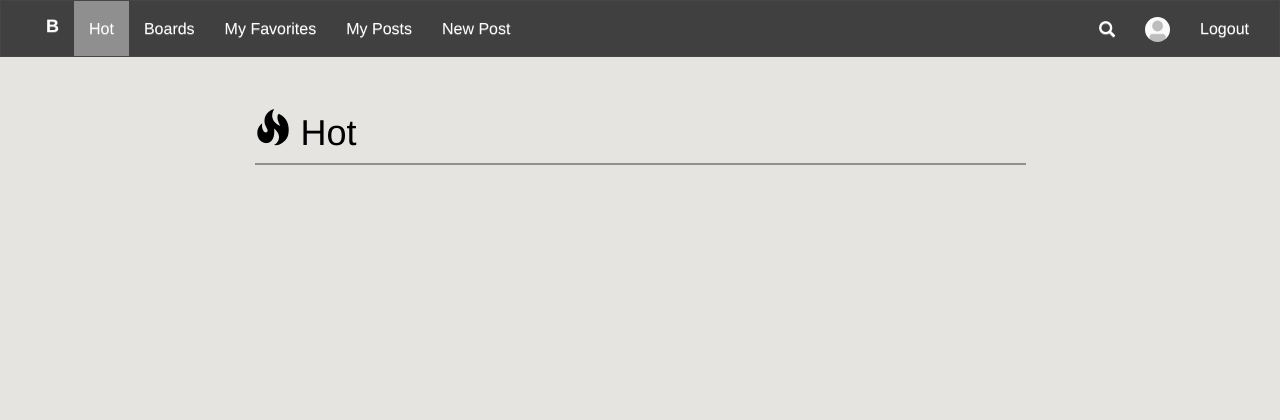
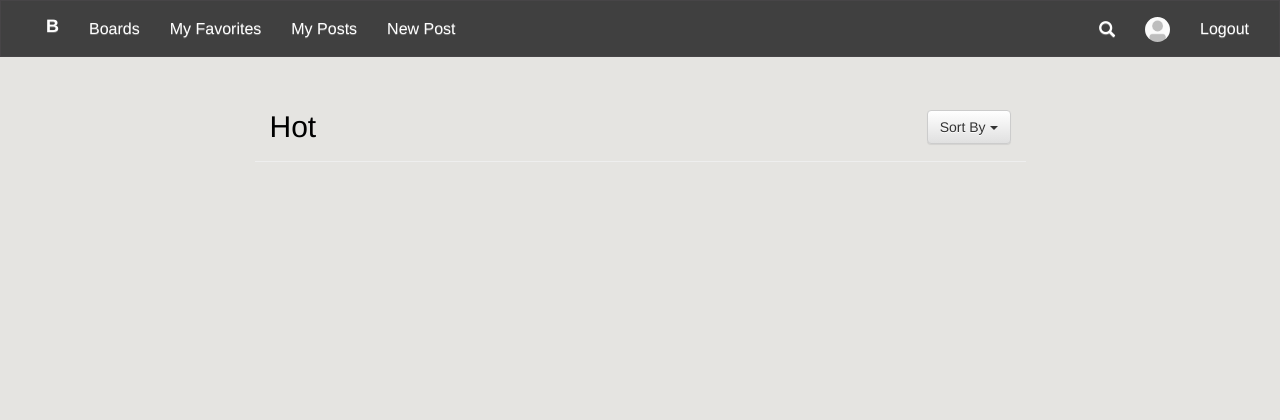
Before and after one commit to SNDjango/server, a Django app: page / in a window 1280 px wide. Shown: the top 420 px of the page. Run offline with Django 3.2, Linux system fonts and the light colour scheme; the visitor is signed in with stand-in values (Sample User, id 1); data that the repository does not hold is empty; some libraries are stand-ins or nearby versions.

Commit message:
implemented sort

```diff
--- a/snd/image_board/models.py
+++ b/snd/image_board/models.py
@@ -12,6 +12,8 @@ class ContentItem(models.Model):
     description = models.CharField(max_length=400, default='no description')
     image = models.ImageField(upload_to='image_board/posts/', default='null')
     uploaded_by = models.ForeignKey(User, default='0')
+    points = models.IntegerField(default=1000)
+    points_weighted = models.IntegerField(default=1000)
 
     def __str__(self):
         return self.title
--- a/snd/image_board/templates/base.html
+++ b/snd/image_board/templates/base.html
@@ -32,7 +32,6 @@
                 <div class="navbar-collapse collapse" id="main-nav">
                     {% if user.is_authenticated %}
                     <ul class="nav navbar-nav ml-auto">
-                        <li class="{% block hot_active %}{% endblock %}"><a href="{% url 'index' %}" class="nav-link">Hot</a></li>
                         <li class="{% block boards_active %}{% endblock %}"><a href="{% url 'boards' %}" class="nav-link">Boards</a></li>
                         <li class="{% block favorites_active %}{% endblock %}"><a href="{% url 'view_my_favorites' %}" class="nav-link">My Favorites</a></li>
                         <li class="{% block posts_active %}{% endblock %}"><a href="{% url 'view_my_posts' %}" class="nav-link">My Posts</a></li>
--- a/snd/image_board/templates/index.html
+++ b/snd/image_board/templates/index.html
@@ -17,12 +17,28 @@
     {% if user.is_authenticated %}
         <div class="content-cont">
             <div class="row">
-                <div class="col">
-                    <h1>
-                        <span class="glyphicon glyphicon-fire" aria-hidden="true"></span>
-                        Hot
-                    </h1>
-                    <hr class="line"/>
+                <div class="col-md-6">
+                    <h2>
+                        {{ sort }}
+                    </h2>
+                </div>
+                <div class="col-md-6">
+                    <div class="dropdown pull-right">
+                        <button class="btn btn-default dropdown-toggle" type="button" id="SortBy" data-toggle="dropdown" aria-haspopup="true" aria-expanded="true">
+                            Sort By
+                            <span class="caret"></span>
+                        </button>
+                        <ul class="dropdown-menu" aria-labelledby="SortBy">
+                            <li><a href="{% url 'index' 'Hot' %}">Hot</a></li>
+                            <li><a href="{% url 'index' 'Top' %}">Top</a></li>
+                            <li><a href="{% url 'index' 'New' %}">New</a></li>
+                        </ul>
+                    </div>
+                </div>
+                <div class="row">
+                    <div class="col-md-12">
+                        <hr />
+                    </div>
                 </div>
             </div>
             {% include "content_items.html" %}
--- a/snd/image_board/urls.py
+++ b/snd/image_board/urls.py
@@ -47,6 +47,7 @@ urlpatterns = [
     url(r'^restapi/', include(router.urls)),
     url(r'^api-auth/', include('rest_framework.urls', namespace='rest_framework')),
     url(r'^profile/delete$', views.delete_profile, name='delete_profile'),
+    url(r'^(?P<sort>\w+)/$', views.index, name='index'),
 ]
 
 if settings.DEBUG:
--- a/snd/image_board/views.py
+++ b/snd/image_board/views.py
@@ -37,11 +37,20 @@ from rest_framework import viewsets
 from . import serializers
 
 
-def index(request):
+def index(request, sort='Hot'):
     items_on_page = 1
     max_pages_full = 8
 
-    all_posts = ContentItem.objects.all().order_by('-upload_date')
+    if (not sort == 'Hot') and (not sort == 'Top') and (not sort == 'New'):
+        sort = 'Hot'
+
+    if sort == 'New':
+        all_posts = ContentItem.objects.all().order_by('-upload_date')
+    elif sort == 'Top':
+        all_posts = ContentItem.objects.all().order_by('-points')
+    elif sort == 'Hot':
+        all_posts = ContentItem.objects.all().order_by('-points_weighted')
+
 
     paginator = Paginator(all_posts, items_on_page)
     page = request.GET.get('page')
@@ -65,7 +74,7 @@ def index(request):
         filtered_tags = list(set(Hashtag.objects.filter(pk__in=tag_ids).values_list('hashtag_text', flat=True)))
         post.tags = filtered_tags
 
-    return render(request, 'index.html', {'pages': pages, 'max_pages_full': max_pages_full, 'ntl': ntl, 'nntl': nntl})
+    return render(request, 'index.html', {'pages': pages, 'max_pages_full': max_pages_full, 'ntl': ntl, 'nntl': nntl, 'sort': sort})
 
 
 class IndexView(generic.ListView):
@@ -399,6 +408,8 @@ def like_post(request):
         post_id = int(request.GET['post_id'])
         post = ContentItem.objects.get(id=post_id)
         new_like, created = Like.objects.get_or_create(user_id=request.user, content_id=post)
+        post.points += 100
+        post.save()
         if not created:
             Like.objects.filter(user_id=request.user, content_id=post).delete()
         likes = post.get_likes()
@@ -427,6 +438,8 @@ def comment_on_item(request, content_id):
             contentItem = ContentItem.objects.get(pk=content_id)
             new_comment = Comment(author=author, comment_text=comment_text, contentItem=contentItem)
             new_comment.save()
+            contentItem.points += 100
+            contentItem.save()
             data = json.dumps({
                 'auth': author.username,
                 'pic': author.profile.user_photo.url,
```
